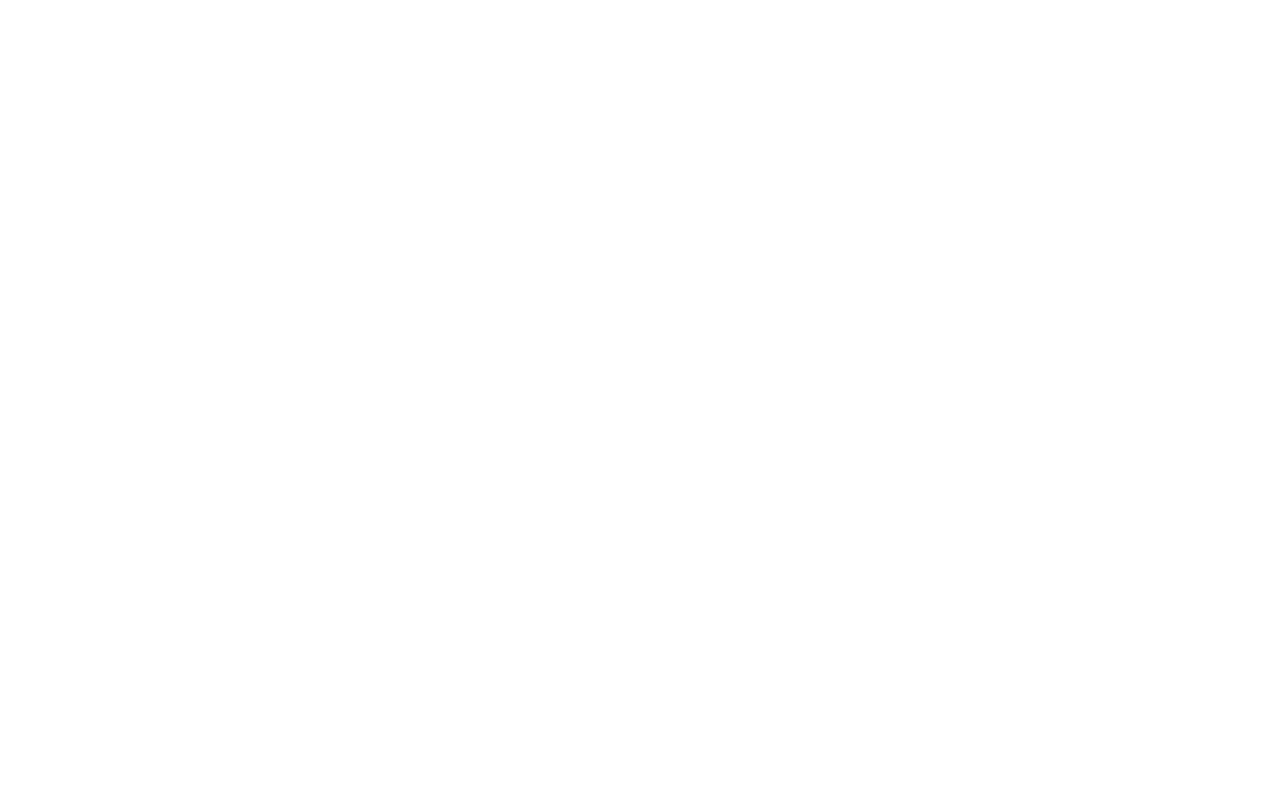
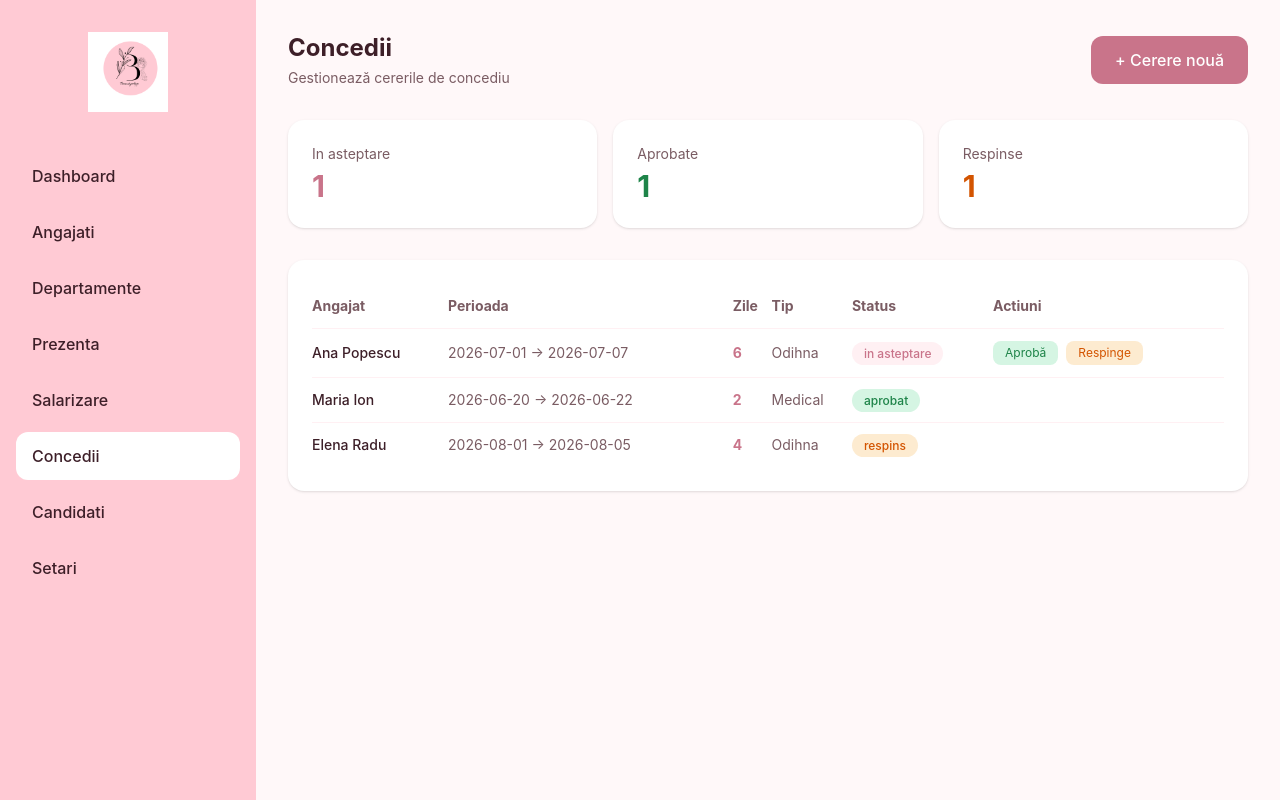
Before and after one commit to Carolina-star30/BeautyApp, a React (Vite) app in the folder beautyapp-frontend/: page /concedii in a window 1280 px wide. Before the commit this address had no page. Built offline with nearby package versions, Linux system fonts and the light colour scheme.

Commit message:
Pagina concedii

```diff
--- a/beautyapp-frontend/src/App.jsx
+++ b/beautyapp-frontend/src/App.jsx
@@ -1,6 +1,7 @@
 import { BrowserRouter, Routes, Route, useNavigate, useLocation } from 'react-router-dom'
 import Login from './pages/Login'
 import Angajati from './pages/Angajati'
+import Concedii from './pages/Concedii'
 import logo from './assets/logo.png'
 
 const menuItems = [
@@ -20,8 +21,7 @@ function Layout({ children }) {
 
   return (
     <div className="min-h-screen flex" style={{backgroundColor: '#fff8f9'}}>
-      {/* Sidebar */}
-      <div className="w-64 min-h-screen flex flex-col py-8 px-4" style={{backgroundColor: '#ffcad4'}}>
+      <div className="min-h-screen flex flex-col py-8 px-4" style={{backgroundColor: '#ffcad4', width: '256px', flexShrink: 0}}>
         <div className="flex justify-center mb-10">
           <img src={logo} alt="BeautyApp" className="w-20" />
         </div>
@@ -41,8 +41,6 @@ function Layout({ children }) {
           ))}
         </nav>
       </div>
-
-      {/* Continut */}
       <div className="flex-1">
         {children}
       </div>
@@ -66,6 +64,7 @@ function App() {
         <Route path="/" element={<Login />} />
         <Route path="/dashboard" element={<Layout><Dashboard /></Layout>} />
         <Route path="/angajati" element={<Layout><Angajati /></Layout>} />
+        <Route path="/concedii" element={<Layout><Concedii /></Layout>} />
       </Routes>
     </BrowserRouter>
   )
--- /dev/null
+++ b/beautyapp-frontend/src/pages/concedii.jsx
@@ -0,0 +1,103 @@
+import { useState } from 'react'
+
+function Concedii() {
+  const [cereri, setCereri] = useState([
+    { id: 1, angajat: 'Ana Popescu', start: '2026-07-01', sfarsit: '2026-07-07', zile: 6, tip: 'Odihna', status: 'in asteptare' },
+    { id: 2, angajat: 'Maria Ion', start: '2026-06-20', sfarsit: '2026-06-22', zile: 2, tip: 'Medical', status: 'aprobat' },
+    { id: 3, angajat: 'Elena Radu', start: '2026-08-01', sfarsit: '2026-08-05', zile: 4, tip: 'Odihna', status: 'respins' },
+  ])
+
+  const handleStatus = (id, newStatus) => {
+    setCereri(cereri.map(c => c.id === id ? {...c, status: newStatus} : c))
+  }
+
+  const statusStyle = (status) => {
+    if (status === 'aprobat') return { backgroundColor: '#d5f5e3', color: '#1e8449' }
+    if (status === 'respins') return { backgroundColor: '#fdebd0', color: '#d35400' }
+    return { backgroundColor: '#fff0f3', color: '#c9748a' }
+  }
+
+  return (
+    <div className="p-8">
+      <div className="flex justify-between items-center mb-8">
+        <div>
+          <h1 className="text-2xl font-bold" style={{color: '#3d1f28'}}>Concedii</h1>
+          <p className="text-sm mt-1" style={{color: '#7a5c63'}}>Gestionează cererile de concediu</p>
+        </div>
+        <button
+          className="px-6 py-3 rounded-xl text-white font-medium"
+          style={{backgroundColor: '#c9748a'}}
+        >
+          + Cerere nouă
+        </button>
+      </div>
+
+      {/* Carduri sumar */}
+      <div className="grid grid-cols-3 gap-4 mb-8">
+        {[
+          { label: 'In asteptare', value: cereri.filter(c => c.status === 'in asteptare').length, color: '#c9748a' },
+          { label: 'Aprobate', value: cereri.filter(c => c.status === 'aprobat').length, color: '#1e8449' },
+          { label: 'Respinse', value: cereri.filter(c => c.status === 'respins').length, color: '#d35400' },
+        ].map((card) => (
+          <div key={card.label} className="bg-white rounded-2xl p-6 shadow-sm">
+            <p className="text-sm mb-1" style={{color: '#7a5c63'}}>{card.label}</p>
+            <p className="text-3xl font-bold" style={{color: card.color}}>{card.value}</p>
+          </div>
+        ))}
+      </div>
+
+      {/* Tabel cereri */}
+      <div className="bg-white rounded-2xl shadow-sm p-6">
+        <table className="w-full text-sm">
+          <thead>
+            <tr style={{color: '#7a5c63'}}>
+              <th className="text-left py-3">Angajat</th>
+              <th className="text-left py-3">Perioada</th>
+              <th className="text-left py-3">Zile</th>
+              <th className="text-left py-3">Tip</th>
+              <th className="text-left py-3">Status</th>
+              <th className="text-left py-3">Actiuni</th>
+            </tr>
+          </thead>
+          <tbody>
+            {cereri.map((c) => (
+              <tr key={c.id} className="border-t" style={{borderColor: '#fff0f3'}}>
+                <td className="py-3 font-medium" style={{color: '#3d1f28'}}>{c.angajat}</td>
+                <td className="py-3" style={{color: '#7a5c63'}}>{c.start} → {c.sfarsit}</td>
+                <td className="py-3 font-bold" style={{color: '#c9748a'}}>{c.zile}</td>
+                <td className="py-3" style={{color: '#7a5c63'}}>{c.tip}</td>
+                <td className="py-3">
+                  <span className="px-3 py-1 rounded-full text-xs font-medium" style={statusStyle(c.status)}>
+                    {c.status}
+                  </span>
+                </td>
+                <td className="py-3 flex gap-2">
+                  {c.status === 'in asteptare' && (
+                    <>
+                      <button
+                        onClick={() => handleStatus(c.id, 'aprobat')}
+                        className="text-xs px-3 py-1 rounded-lg"
+                        style={{backgroundColor: '#d5f5e3', color: '#1e8449'}}
+                      >
+                        Aprobă
+                      </button>
+                      <button
+                        onClick={() => handleStatus(c.id, 'respins')}
+                        className="text-xs px-3 py-1 rounded-lg"
+                        style={{backgroundColor: '#fdebd0', color: '#d35400'}}
+                      >
+                        Respinge
+                      </button>
+                    </>
+                  )}
+                </td>
+              </tr>
+            ))}
+          </tbody>
+        </table>
+      </div>
+    </div>
+  )
+}
+
+export default Concedii
```
